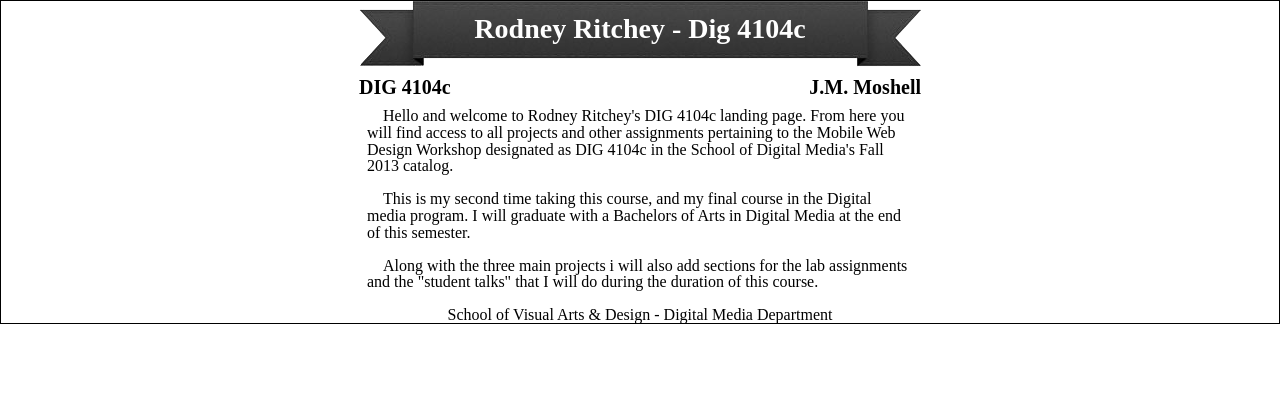
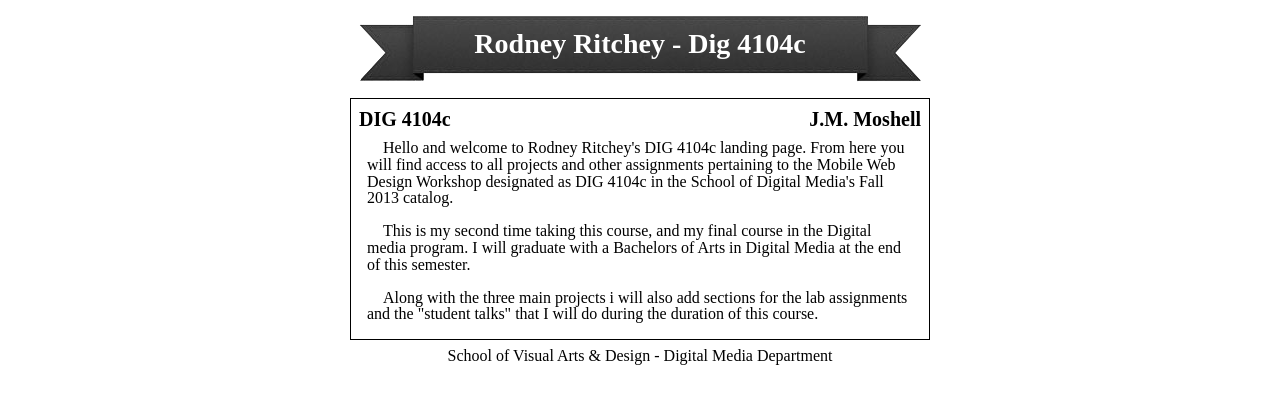
Before and after one commit to rodneyritchey/MainPage, a plain HTML site: page index.html in a window 1280 px wide. Drawn offline with Linux system fonts and the light colour scheme.

Commit message:
Fixed css
Fixed unsaved css changes

```diff
--- a/css/styles.css
+++ b/css/styles.css
@@ -1,5 +1,4 @@
 body {
-	border: solid 1px #000000;
 }
 
 h1 {
@@ -24,6 +23,11 @@ h2#prof {
 	float: right;
 }
 
+header {
+	margin-bottom: 1em;
+	margin-top: 1em;
+}
+
 div#ribon {
 	margin: auto;
 	width: 562px;
@@ -37,6 +41,7 @@ div#content {
 	margin: auto;
 	width: 562px;
 	padding: 0.5em;
+	border: solid 1px #000000;
 }
 
 div#content p {
@@ -47,5 +52,6 @@ div#content p {
 }
 
 footer {
+	padding: 0.5em;
 	text-align: center;
 }
```
